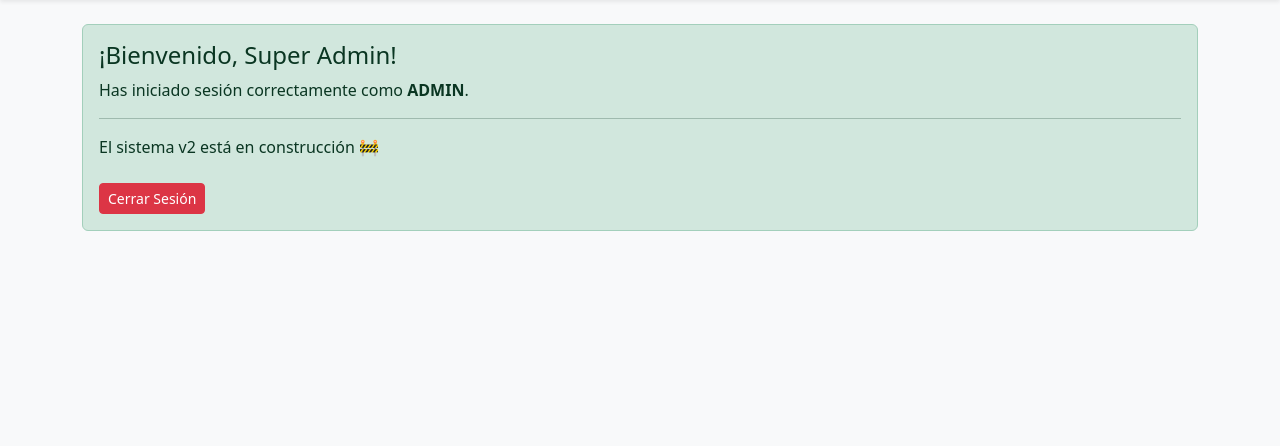
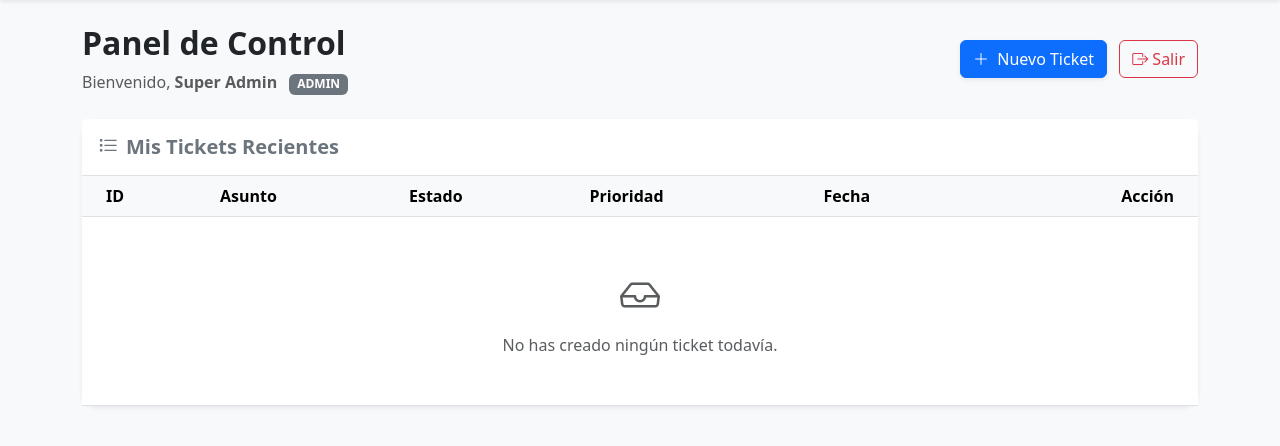
Before and after one commit to 09diego09/tickets_v2, a PHP site: page /views/dashboard.php in a window 1280 px wide. Shown: the part 56-502 px from the top of the page. Run offline with PHP 8.4, Linux system fonts and the light colour scheme; a user stored in the database is signed in; data that the repository does not hold is empty.

Commit message:
dashboard actualizado

```diff
--- a/views/dashboard.php
+++ b/views/dashboard.php
@@ -1,23 +1,121 @@
 <?php
+// views/dashboard.php
 session_start();
+require '../config/db.php'; // Necesitamos la BD para consultar tickets
 
-// Seguridad: Si no hay login, fuera
+// 1. Seguridad: Si no hay sesión, fuera
 if (!isset($_SESSION['user_id'])) {
     header("Location: ../index.php");
     exit;
 }
 
+// 2. Consultar los tickets de este usuario
+$usuario_id = $_SESSION['user_id'];
+// Traemos los tickets ordenados por fecha (el más nuevo arriba)
+$stmt = $pdo->prepare("SELECT * FROM tickets WHERE usuario_id = :uid ORDER BY fecha_creacion DESC");
+$stmt->execute([':uid' => $usuario_id]);
+$tickets = $stmt->fetchAll();
+
 require '../src/Includes/header.php';
 ?>
 
-<div class="alert alert-success mt-4">
-    <h4 class="alert-heading">¡Bienvenido, <?php echo $_SESSION['user_nombre']; ?>!</h4>
-    <p>Has iniciado sesión correctamente como <strong><?php echo strtoupper($_SESSION['user_rol']); ?></strong>.</p>
-    <hr>
-    <p class="mb-0">El sistema v2 está en construcción 🚧</p>
-    <br>
-    <a href="../src/Actions/logout.php" class="btn btn-danger btn-sm">Cerrar Sesión</a>
+<?php if(isset($_GET['mensaje']) && $_GET['mensaje'] == 'ticket_creado'): ?>
+    <div class="alert alert-success alert-dismissible fade show" role="alert">
+        ✅ <strong>¡Ticket creado!</strong> Tu solicitud ha sido registrada correctamente.
+        <button type="button" class="btn-close" data-bs-dismiss="alert" aria-label="Close"></button>
+    </div>
+<?php endif; ?>
+
+<div class="row mb-4 align-items-center">
+    <div class="col-md-8">
+        <h2 class="fw-bold text-dark">Panel de Control</h2>
+        <p class="text-muted mb-0">
+            Bienvenido, <strong><?php echo $_SESSION['user_nombre']; ?></strong>
+            <span class="badge bg-secondary ms-2"><?php echo strtoupper($_SESSION['user_rol']); ?></span>
+        </p>
+    </div>
+    <div class="col-md-4 text-end">
+        <a href="crear_ticket.php" class="btn btn-primary shadow-sm">
+            <i class="bi bi-plus-lg me-1"></i> Nuevo Ticket
+        </a>
+        <a href="../src/Actions/logout.php" class="btn btn-outline-danger ms-2">
+            <i class="bi bi-box-arrow-right"></i> Salir
+        </a>
+    </div>
 </div>
 
-</div> </body>
+<div class="card shadow-sm border-0">
+    <div class="card-header bg-white py-3 border-bottom">
+        <h5 class="mb-0 fw-bold text-secondary"><i class="bi bi-list-task me-2"></i>Mis Tickets Recientes</h5>
+    </div>
+    <div class="card-body p-0">
+        <div class="table-responsive">
+            <table class="table table-hover mb-0 align-middle">
+                <thead class="table-light">
+                    <tr>
+                        <th class="ps-4">ID</th>
+                        <th>Asunto</th>
+                        <th>Estado</th>
+                        <th>Prioridad</th>
+                        <th>Fecha</th>
+                        <th class="text-end pe-4">Acción</th>
+                    </tr>
+                </thead>
+                <tbody>
+                    <?php if(count($tickets) > 0): ?>
+                        <?php foreach($tickets as $ticket): ?>
+                            <tr>
+                                <td class="ps-4 fw-bold text-primary">#<?php echo $ticket['id']; ?></td>
+                                <td><?php echo htmlspecialchars($ticket['titulo']); ?></td>
+
+                                <td>
+                                    <?php
+                                        $estado = $ticket['estado'];
+                                        $badge = 'bg-secondary';
+                                        if($estado == 'abierto') $badge = 'bg-success';
+                                        if($estado == 'en_proceso') $badge = 'bg-warning text-dark';
+                                        if($estado == 'cerrado') $badge = 'bg-dark';
+                                    ?>
+                                    <span class="badge <?php echo $badge; ?> rounded-pill">
+                                        <?php echo ucfirst(str_replace('_', ' ', $estado)); ?>
+                                    </span>
+                                </td>
+
+                                <td>
+                                    <?php
+                                        $prio = $ticket['prioridad'];
+                                        $color = 'text-muted';
+                                        if($prio == 'alta') $color = 'text-danger fw-bold';
+                                        if($prio == 'media') $color = 'text-warning fw-bold';
+                                    ?>
+                                    <span class="<?php echo $color; ?>"><?php echo ucfirst($prio); ?></span>
+                                </td>
+
+                                <td class="text-muted small">
+                                    <?php echo date('d/m/Y', strtotime($ticket['fecha_creacion'])); ?>
+                                </td>
+
+                                <td class="text-end pe-4">
+                                    <a href="ver_ticket.php?id=<?php echo $ticket['id']; ?>" class="btn btn-sm btn-outline-primary">
+                                        Ver Detalles
+                                    </a>
+                                </td>
+                            </tr>
+                        <?php endforeach; ?>
+                    <?php else: ?>
+                        <tr>
+                            <td colspan="6" class="text-center py-5 text-muted">
+                                <i class="bi bi-inbox fs-1 d-block mb-2"></i>
+                                No has creado ningún ticket todavía.
+                            </td>
+                        </tr>
+                    <?php endif; ?>
+                </tbody>
+            </table>
+        </div>
+    </div>
+</div>
+
+</div> <script src="https://cdn.jsdelivr.net/npm/bootstrap@5.3.0/dist/js/bootstrap.bundle.min.js"></script>
+</body>
 </html>
```
Also changed, not shown: src/Actions/crear_ticket.php (added, +56 -0 lines), views/crear_ticket.php (added, +64 -0 lines).
